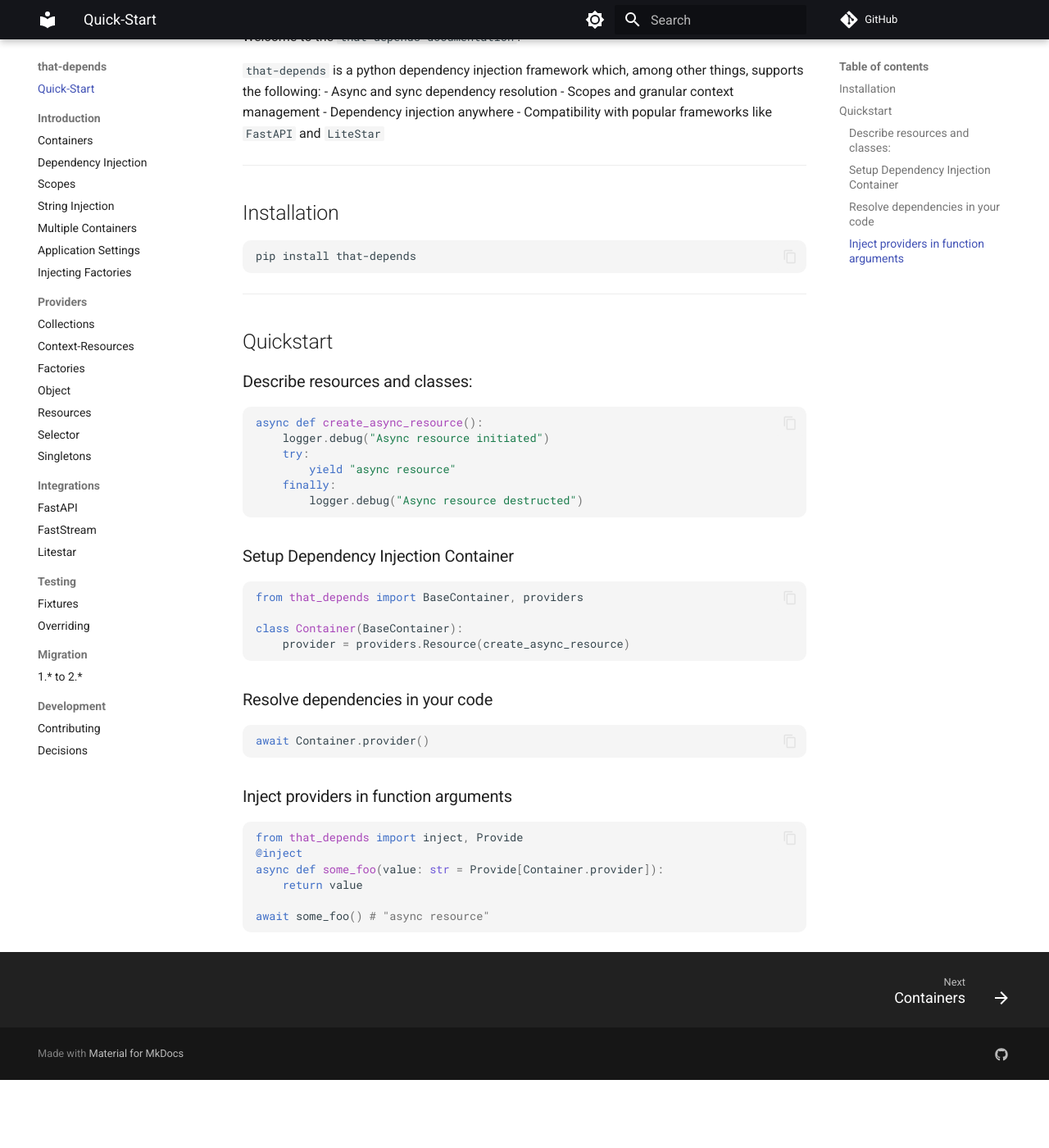
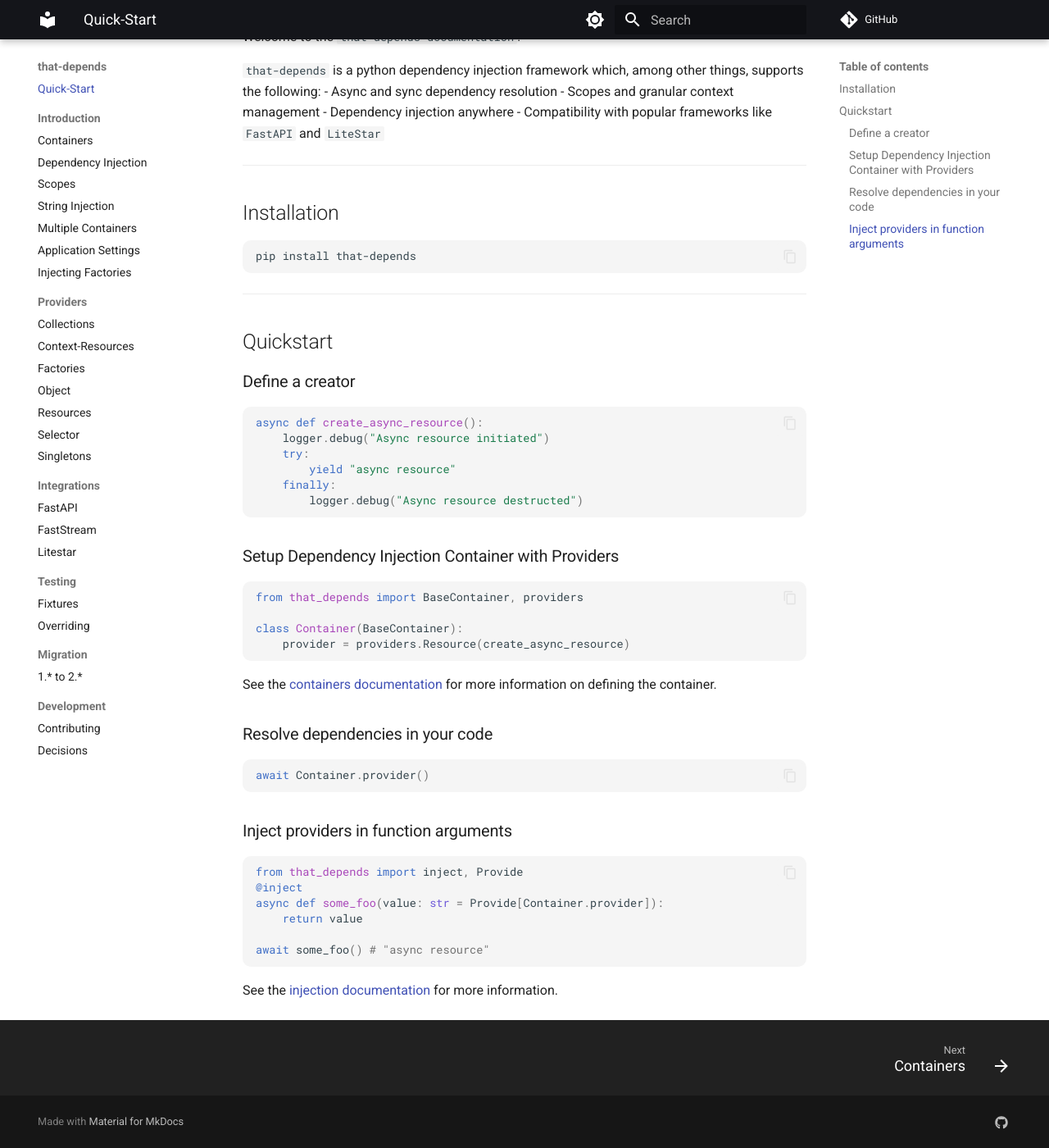
Before and after one commit to modern-python/that-depends, an MkDocs documentation site: the page built from docs/index.md, in a window 1280 px wide and 1400 px high, scrolled down 148 px. Shown: the whole window at 82% size. Built offline with MkDocs 1.6.1 and Material for MkDocs 9.7.7, drawn with Linux system fonts in a browser that asks for light colours; comment, search, counter and statistics services are not loaded; before the commit the page ends 1465 px from its top, so only the background shows below that.

Commit message:
Updated more sections of the documentation.

````diff
--- a/docs/index.md
+++ b/docs/index.md
@@ -21,7 +21,7 @@ pip install that-depends
 
 ## Quickstart
 
-### Describe resources and classes:
+### Define a creator
 ```python
 async def create_async_resource():
     logger.debug("Async resource initiated")
@@ -31,13 +31,15 @@ async def create_async_resource():
         logger.debug("Async resource destructed")
 ```
 
-### Setup Dependency Injection Container
+### Setup Dependency Injection Container with Providers
 ```python
 from that_depends import BaseContainer, providers
 
 class Container(BaseContainer):
     provider = providers.Resource(create_async_resource)
 ```
+
+See the [containers documentation](introduction/ioc-container.md) for more information on defining the container.
 
 ### Resolve dependencies in your code
 ```python
@@ -53,3 +55,5 @@ async def some_foo(value: str = Provide[Container.provider]):
 
 await some_foo() # "async resource"
 ```
+
+See the [injection documentation](introduction/injection.md) for more information.
````
Also changed, not shown: docs/dev/contributing.md (+3 -0 lines), docs/introduction/injection.md (+3 -1 lines), docs/introduction/ioc-container.md (+2 -1 lines).
